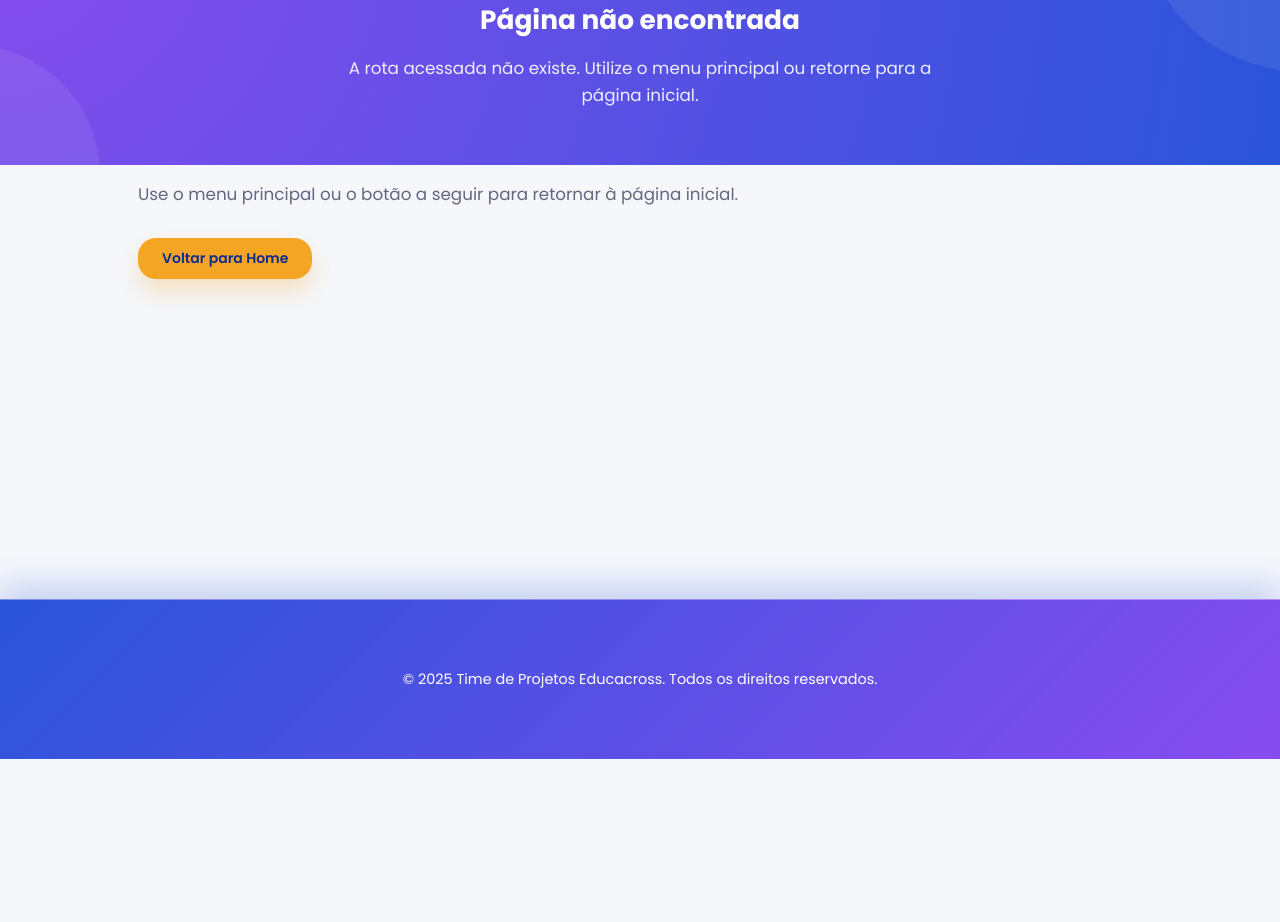
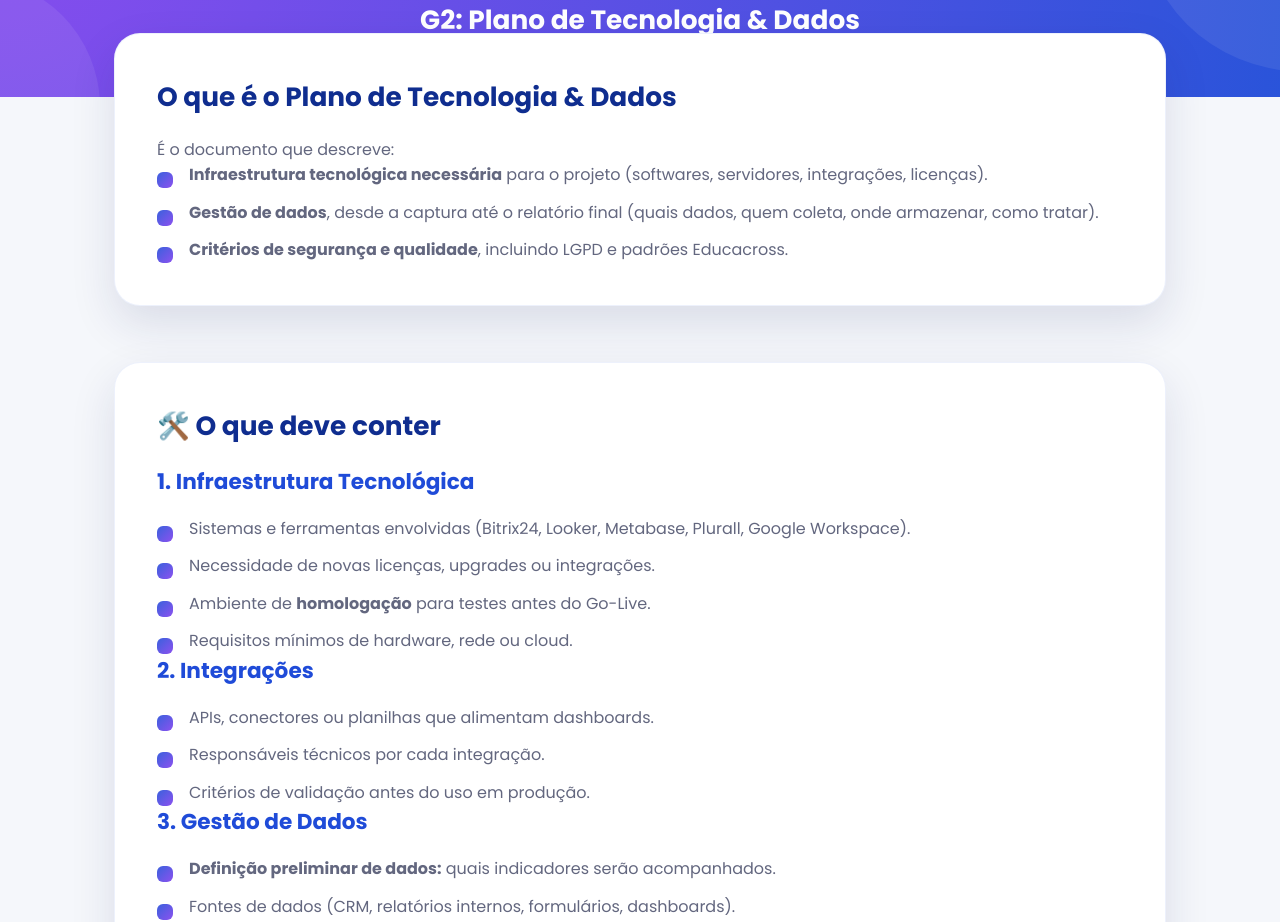
Before and after one commit to leonfpontes/pmo_educacross, a Next.js app: page /artefatos/g2/plano-tecnologia-dados in a window 1280 px wide. Before the commit this address had no page. Shown: the part 178-1100 px from the top of the page. Before the commit the page ends 937 px from the top, so only its background shows below. Built offline with nearby package versions, Linux system fonts and the light colour scheme.

Commit message:
Add G2 Plano de Tecnologia & Dados page

```diff
--- /dev/null
+++ b/pages/artefatos/g2/plano-tecnologia-dados.js
@@ -0,0 +1,140 @@
+import Layout from '../../../src/components/layout/Layout';
+import Callout from '../../../src/components/common/Callout';
+
+export default function PlanoTecnologiaDadosPage() {
+  const hero = (
+    <header className="page-header-minimal">
+      <div className="page-header-minimal__inner">
+        <h1>G2: Plano de Tecnologia &amp; Dados</h1>
+      </div>
+    </header>
+  );
+
+  return (
+    <Layout
+      title="Plano de Tecnologia &amp; Dados G2 - PMO Educacross"
+      description="Guia do Plano de Tecnologia e Dados para a fase G2 do PMO Educacross."
+      hero={hero}
+    >
+      <article className="artifact-form">
+        <section className="content-card">
+          <h2>O que é o Plano de Tecnologia &amp; Dados</h2>
+          <p>É o documento que descreve:</p>
+          <ul>
+            <li>
+              <strong>Infraestrutura tecnológica necessária</strong> para o projeto (softwares, servidores, integrações, licenças).
+            </li>
+            <li>
+              <strong>Gestão de dados</strong>, desde a captura até o relatório final (quais dados, quem coleta, onde armazenar, como tratar).
+            </li>
+            <li>
+              <strong>Critérios de segurança e qualidade</strong>, incluindo LGPD e padrões Educacross.
+            </li>
+          </ul>
+        </section>
+
+        <section className="content-card">
+          <h2>🛠️ O que deve conter</h2>
+
+          <h3>1. Infraestrutura Tecnológica</h3>
+          <ul>
+            <li>Sistemas e ferramentas envolvidas (Bitrix24, Looker, Metabase, Plurall, Google Workspace).</li>
+            <li>Necessidade de novas licenças, upgrades ou integrações.</li>
+            <li>Ambiente de <strong>homologação</strong> para testes antes do Go-Live.</li>
+            <li>Requisitos mínimos de hardware, rede ou cloud.</li>
+          </ul>
+
+          <h3>2. Integrações</h3>
+          <ul>
+            <li>APIs, conectores ou planilhas que alimentam dashboards.</li>
+            <li>Responsáveis técnicos por cada integração.</li>
+            <li>Critérios de validação antes do uso em produção.</li>
+          </ul>
+
+          <h3>3. Gestão de Dados</h3>
+          <ul>
+            <li>
+              <strong>Definição preliminar de dados:</strong> quais indicadores serão acompanhados.
+            </li>
+            <li>Fontes de dados (CRM, relatórios internos, formulários, dashboards).</li>
+            <li>Periodicidade de atualização (diário, semanal, mensal).</li>
+            <li>Responsáveis por cada dado.</li>
+          </ul>
+
+          <h3>4. Segurança e Compliance</h3>
+          <ul>
+            <li>Armazenamento seguro (servidores internos, cloud com backup).</li>
+            <li>Regras de acesso (quem pode ver/editar).</li>
+            <li>Conformidade com LGPD (dados pessoais de alunos, professores, clientes).</li>
+            <li>Plano de contingência em caso de falhas ou incidentes.</li>
+          </ul>
+
+          <h3>5. Suporte e Continuidade</h3>
+          <ul>
+            <li>Quem será responsável pelo suporte (Tech, BI, Produto).</li>
+            <li>Plano de monitoramento pós-Go-Live (30/60/90 dias).</li>
+            <li>Documentação entregue aos times internos.</li>
+          </ul>
+        </section>
+
+        <section className="content-card">
+          <h2>📊 Exemplo de Tabela – Plano de Tecnologia &amp; Dados</h2>
+          <div className="table-wrapper">
+            <table>
+              <thead>
+                <tr>
+                  <th>Item</th>
+                  <th>Necessidade</th>
+                  <th>Responsável</th>
+                  <th>Prazo</th>
+                  <th>Status</th>
+                </tr>
+              </thead>
+              <tbody>
+                <tr>
+                  <td>Integração Educacross ↔ Plurall</td>
+                  <td>Login via SSO</td>
+                  <td>Matheus (Tech)</td>
+                  <td>15/10</td>
+                  <td>Em homologação</td>
+                </tr>
+                <tr>
+                  <td>Dashboard de indicadores pedagógicos</td>
+                  <td>Relatório semanal em Metabase</td>
+                  <td>Nathália (BI)</td>
+                  <td>30/10</td>
+                  <td>Em construção</td>
+                </tr>
+                <tr>
+                  <td>Licenças adicionais Bitrix24</td>
+                  <td>+50 usuários</td>
+                  <td>Angelita (Financeiro)</td>
+                  <td>05/11</td>
+                  <td>Aguardando aprovação</td>
+                </tr>
+                <tr>
+                  <td>Backup de dados de evento</td>
+                  <td>Servidor Educacross + Google Drive</td>
+                  <td>Tech/Operações</td>
+                  <td>20/11</td>
+                  <td>Pendente</td>
+                </tr>
+              </tbody>
+            </table>
+          </div>
+        </section>
+
+        <section className="content-card">
+          <Callout title="📌 Boas práticas Educacross">
+            <ul>
+              <li>Nenhum projeto vai a Go-Live sem <strong>homologação aprovada</strong> de tecnologia.</li>
+              <li>Todos os indicadores devem estar definidos no início (não deixar para “ver depois”).</li>
+              <li>Dados sensíveis (alunos, professores) devem sempre passar por validação de <strong>LGPD</strong>.</li>
+              <li>O PMO acompanha <strong>integrações e dashboards</strong> no status report como itens críticos de risco.</li>
+            </ul>
+          </Callout>
+        </section>
+      </article>
+    </Layout>
+  );
+}
```
Also changed, not shown: pages/artefatos/g2/index.js (+7 -0 lines).
